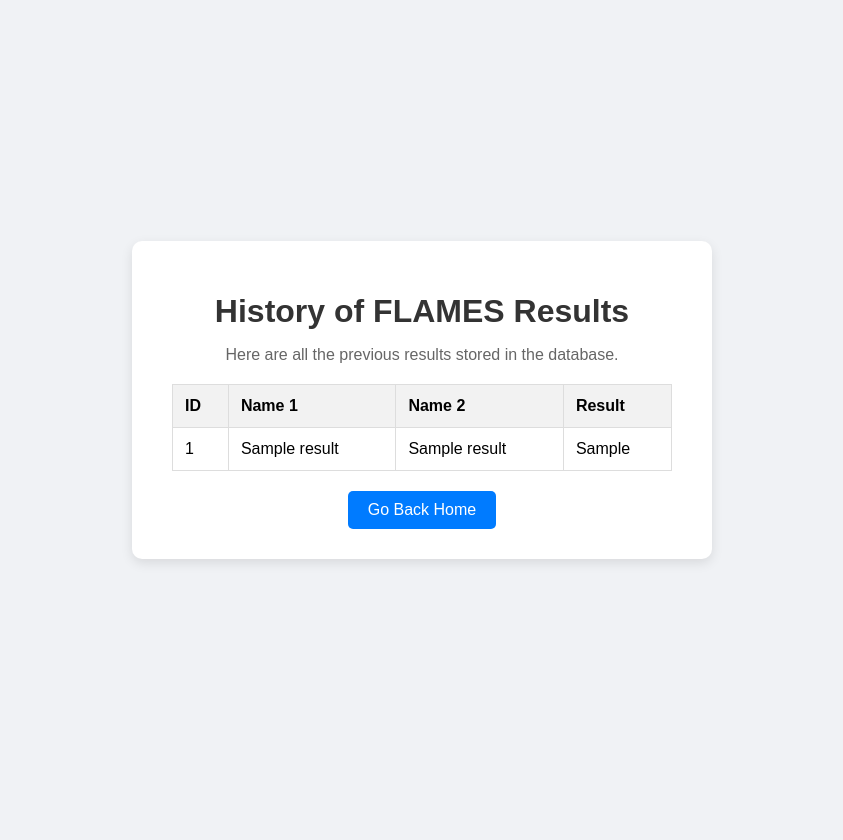
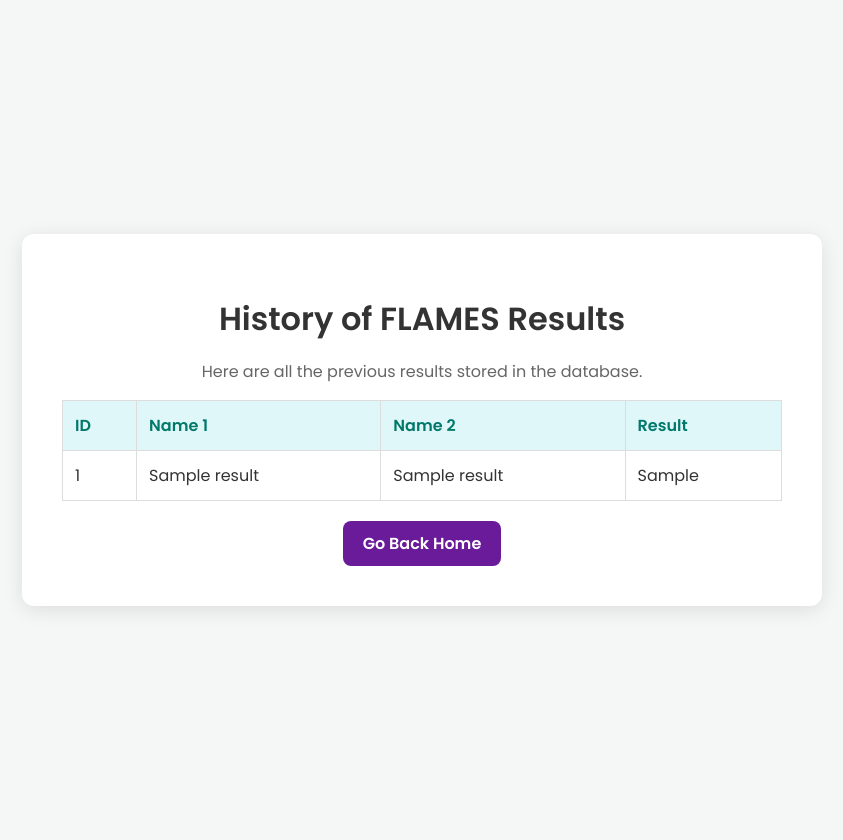
Before and after one commit to Aditsharma12/alok_aditya, a Flask app: page /indraprasth in a window 1280 px wide. Shown: the whole page, without its empty margins (218-1061 px from the left). Before the commit the page ends 563 px from the top, so only its background shows below. Run offline with Flask 3, Linux system fonts and the light colour scheme; tables that the repository leaves empty hold one stand-in row (values such as "Sample post").

Commit message:
initial commit

```diff
--- a/templates/history.html
+++ b/templates/history.html
@@ -2,37 +2,80 @@
 <html lang="en">
 <head>
     <meta charset="UTF-8">
+    <meta name="viewport" content="width=device-width, initial-scale=1.0">
     <title>FLAMES History</title>
+    <!-- ADDED: Link to the favicon.ico file to resolve the 404 error -->
+    <link rel="icon" href="/favicon.ico" type="image/x-icon">
     <link rel="stylesheet" href="{{ url_for('static', filename='style.css') }}">
     <link href="https://fonts.googleapis.com/css2?family=Poppins:wght@400;600&display=swap" rel="stylesheet">
     <style>
+        /* General Body and Container Styles */
+        body {
+            font-family: 'Poppins', sans-serif;
+            background-color: #f4f7f6;
+            color: #333;
+            display: flex;
+            justify-content: center;
+            align-items: center;
+            min-height: 100vh;
+            margin: 0;
+            padding: 20px;
+        }
+        .container {
+            background-color: #ffffff;
+            border-radius: 12px;
+            box-shadow: 0 4px 20px rgba(0, 0, 0, 0.1);
+            padding: 40px;
+            width: 100%;
+            max-width: 800px;
+            box-sizing: border-box;
+        }
+        h1, p {
+            text-align: center;
+        }
+
+        /* Responsive Table Container */
+        .table-responsive {
+            overflow-x: auto; /* Enables horizontal scrolling */
+            -webkit-overflow-scrolling: touch; /* Improves scrolling on iOS */
+        }
         .history-table {
             width: 100%;
             border-collapse: collapse;
-            margin-top: 20px;
+            min-width: 600px; /* Ensures a minimum width for scrolling */
         }
         .history-table th, .history-table td {
             border: 1px solid #ddd;
             padding: 12px;
             text-align: left;
+            white-space: nowrap; /* Prevents text from wrapping */
         }
         .history-table th {
-            background-color: #f2f2f2;
+            background-color: #e0f7fa;
             font-weight: 600;
+            color: #00796b;
         }
+        .history-table tbody tr:nth-child(even) {
+            background-color: #f9f9f9;
+        }
+
+        /* Go Back Button */
         .go-back-btn {
+            display: inline-block;
             margin-top: 20px;
             padding: 10px 20px;
-            background-color: #007bff;
+            background-color: #6a1b9a;
             color: white;
             border: none;
-            border-radius: 5px;
+            border-radius: 8px;
             cursor: pointer;
             text-decoration: none;
-            display: inline-block;
+            font-weight: 600;
+            transition: background-color 0.3s, transform 0.2s;
         }
         .go-back-btn:hover {
-            background-color: #0056b3;
+            background-color: #4a148c;
+            transform: translateY(-2px);
         }
     </style>
 </head>
@@ -44,6 +87,7 @@
         </header>
 
         <section>
+            <div class="table-responsive">
                 <table class="history-table">
                     <thead>
                         <tr>
@@ -64,6 +108,7 @@
                         {% endfor %}
                     </tbody>
                 </table>
+            </div>
         </section>
 
         <footer>
```
Also changed, not shown: templates/index.html (+6 -4 lines), instance/flames_results.db. Lines whose indentation alone changed are shown as unchanged.
